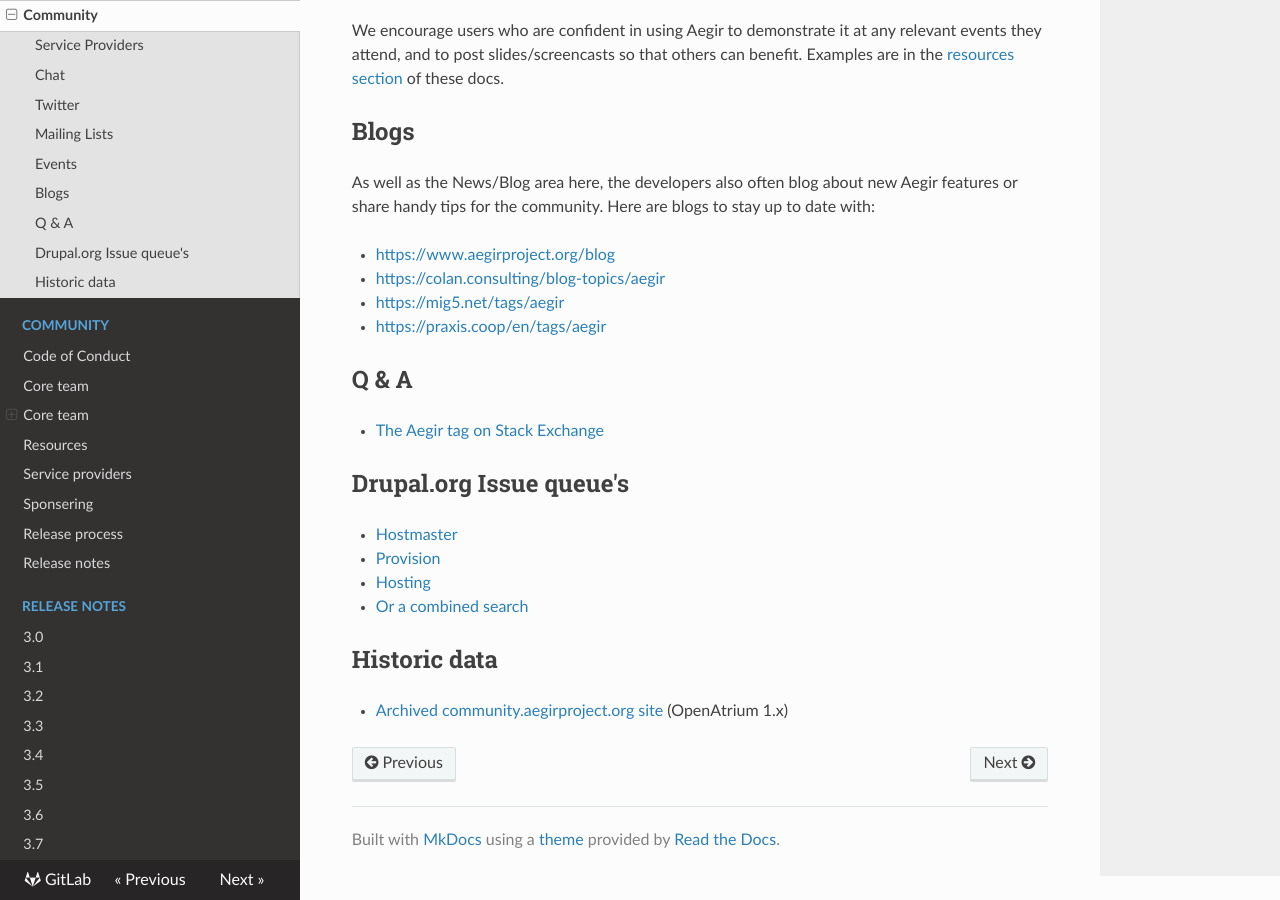
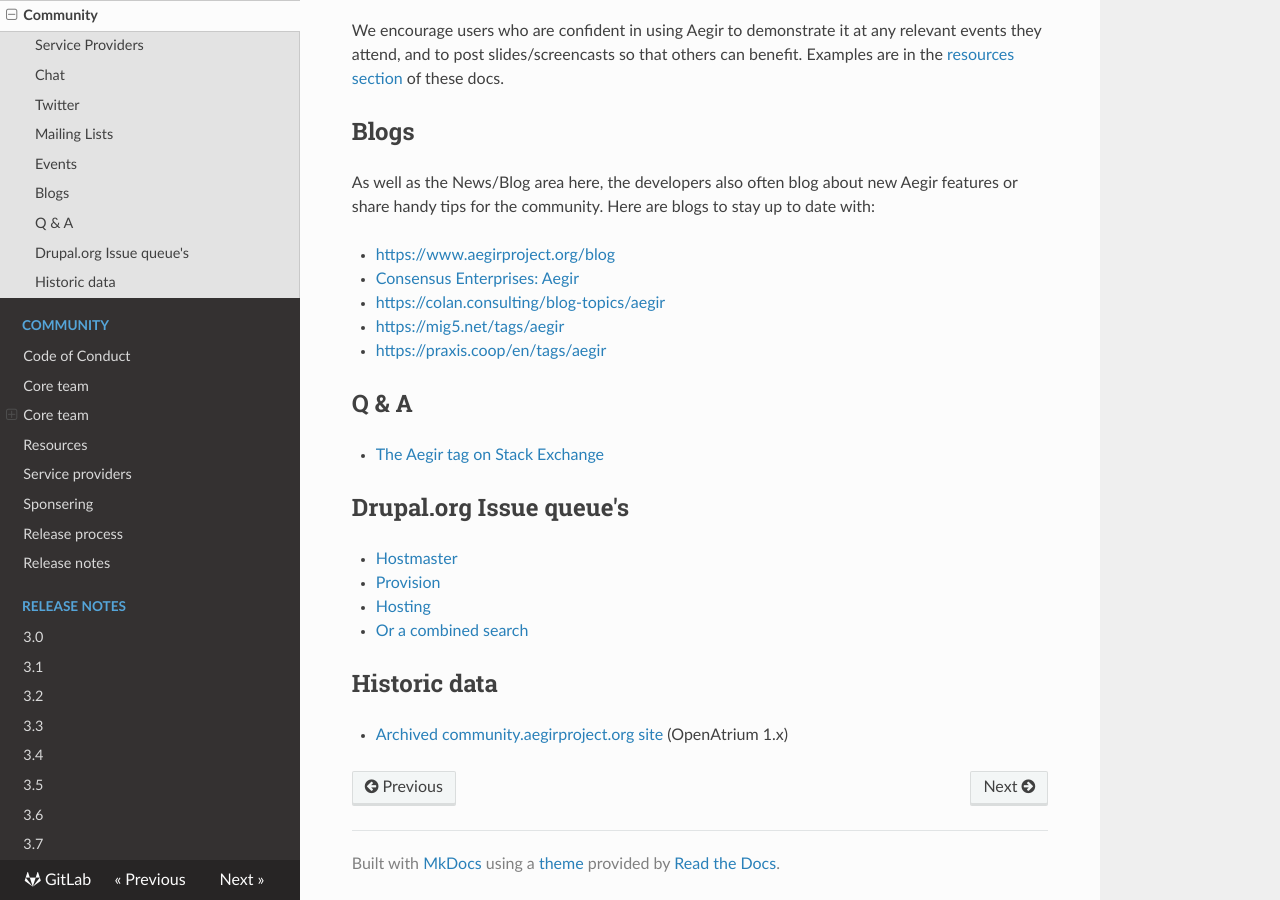
Before and after one commit to aegir-project/documentation, an MkDocs documentation site: the page built from docs/community.md, in a window 1280 px wide and 900 px high, scrolled down 1657 px. Built offline with MkDocs 1.6.1, drawn with Linux system fonts in a browser that asks for light colours; nearby versions of some CDN libraries; old or Windows-style settings are respelled for this version of MkDocs.

Commit message:
Added Consensus Enterprises' Aegir blog to the list.

```diff
--- a/docs/community.md
+++ b/docs/community.md
@@ -62,6 +62,7 @@
 As well as the News/Blog area here, the developers also often blog about new Aegir features or share handy tips for the community. Here are blogs to stay up to date with:
 
 *   [https://www.aegirproject.org/blog](https://www.aegirproject.org/blog)
+*   [Consensus Enterprises: Aegir](https://consensus.enterprises/tags/aegir/)
 *   [https://colan.consulting/blog-topics/aegir](https://colan.consulting/blog-topics/aegir)
 *   [https://mig5.net/tags/aegir](https://mig5.net/tags/aegir)
 *   [https://praxis.coop/en/tags/aegir](https://praxis.coop/en/tags/aegir)
```
